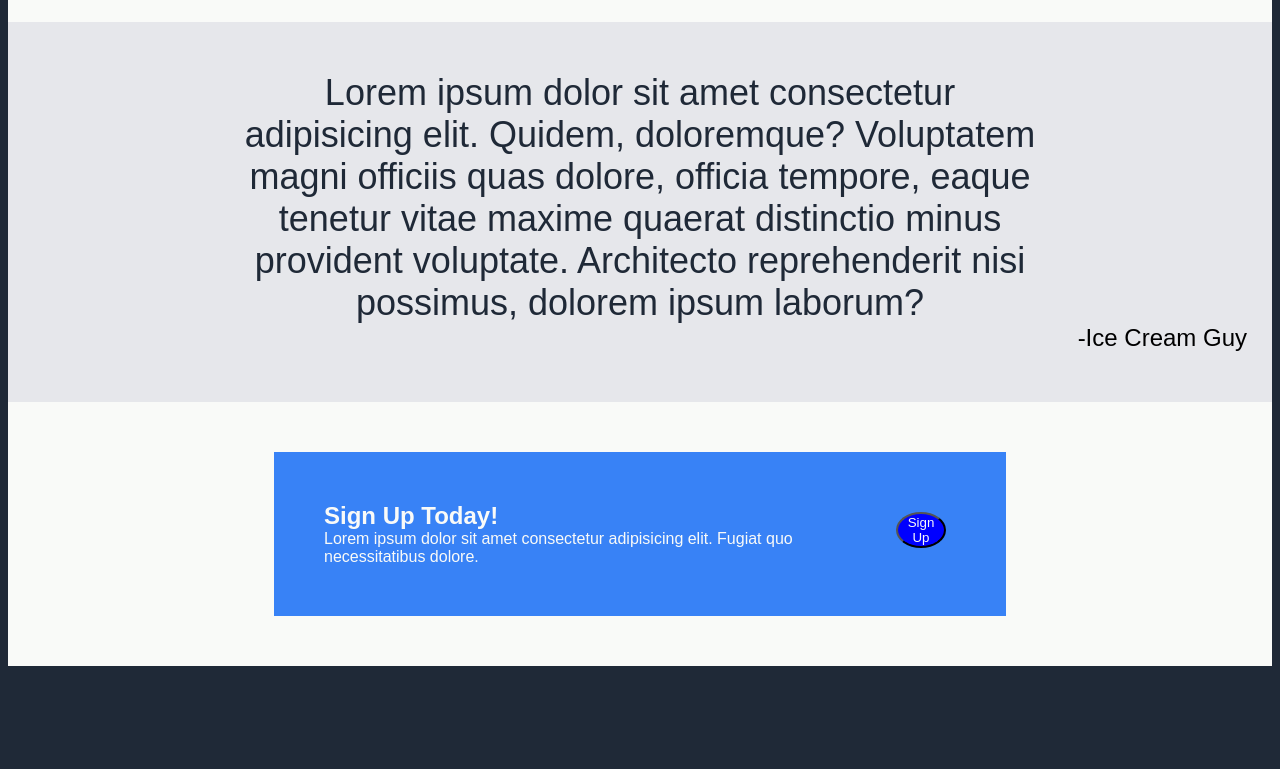
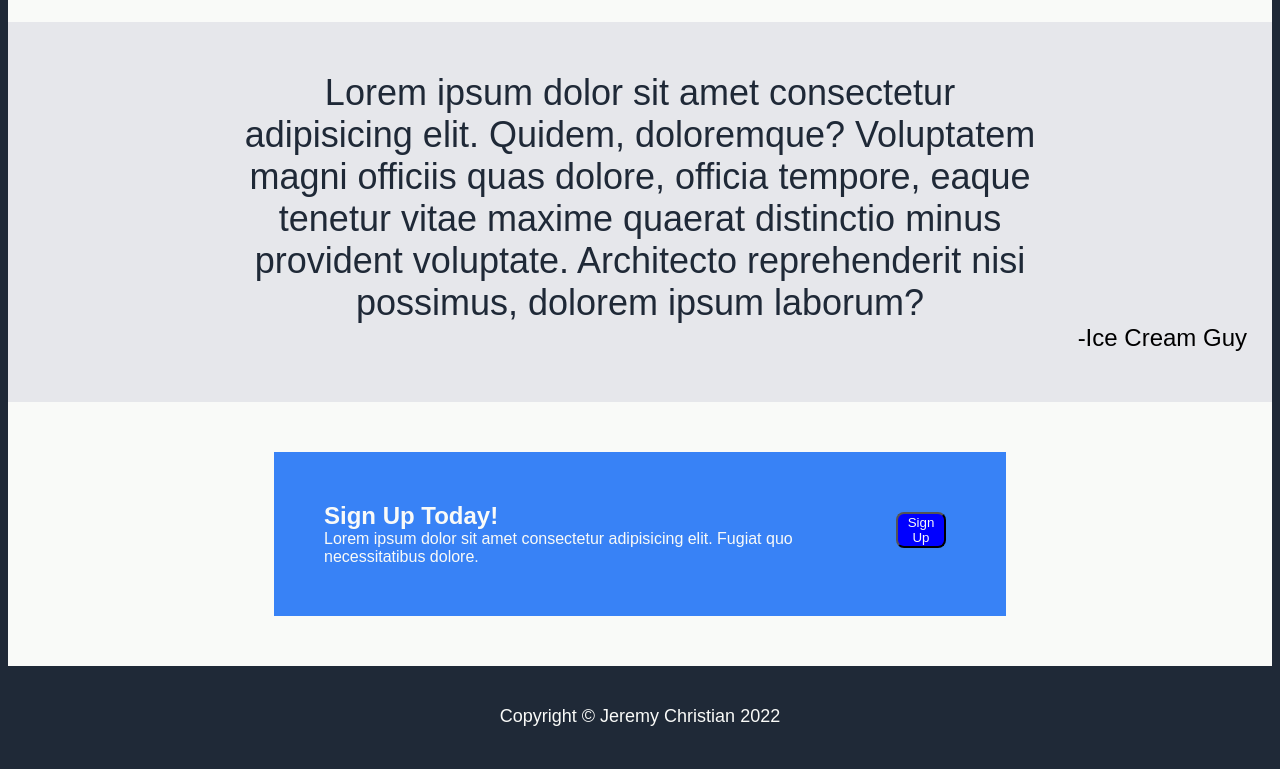
Before and after one commit to JChristian5/landing_page, a plain HTML site: page index.html in a window 1280 px wide. Shown: the part 1381-2150 px from the top of the page. Before the commit the page ends 2055 px from the top, so only its background shows below. Drawn offline with Linux system fonts and the light colour scheme.

Commit message:
Finished adding a footer section and tweaked the buttons so they aren't as round

```diff
--- a/index.html
+++ b/index.html
@@ -83,5 +83,8 @@
         </div>
     </div>
     <!--Footer-->
+    <div class="footer">
+        Copyright © Jeremy Christian 2022
+    </div>
 </body>
 </html>
--- a/style.css
+++ b/style.css
@@ -83,9 +83,10 @@
     align-self: center;
     background-color: blue;
     color: #f9faf8;
-    border-radius: 50%;
+    border-radius: 8px;
     width: 50px;
     margin: 10px;
+    font-family: sans-serif;
 }
 
 .maincontainer {
@@ -168,3 +169,12 @@
     font-size: 24px;
     font-weight: 700;
 }
+
+.footer {
+    height: 100px;
+    display: flex;
+    align-items: center;
+    justify-content: center;
+    color: #f9faf8;
+    font-size: 18px;
+}
```
